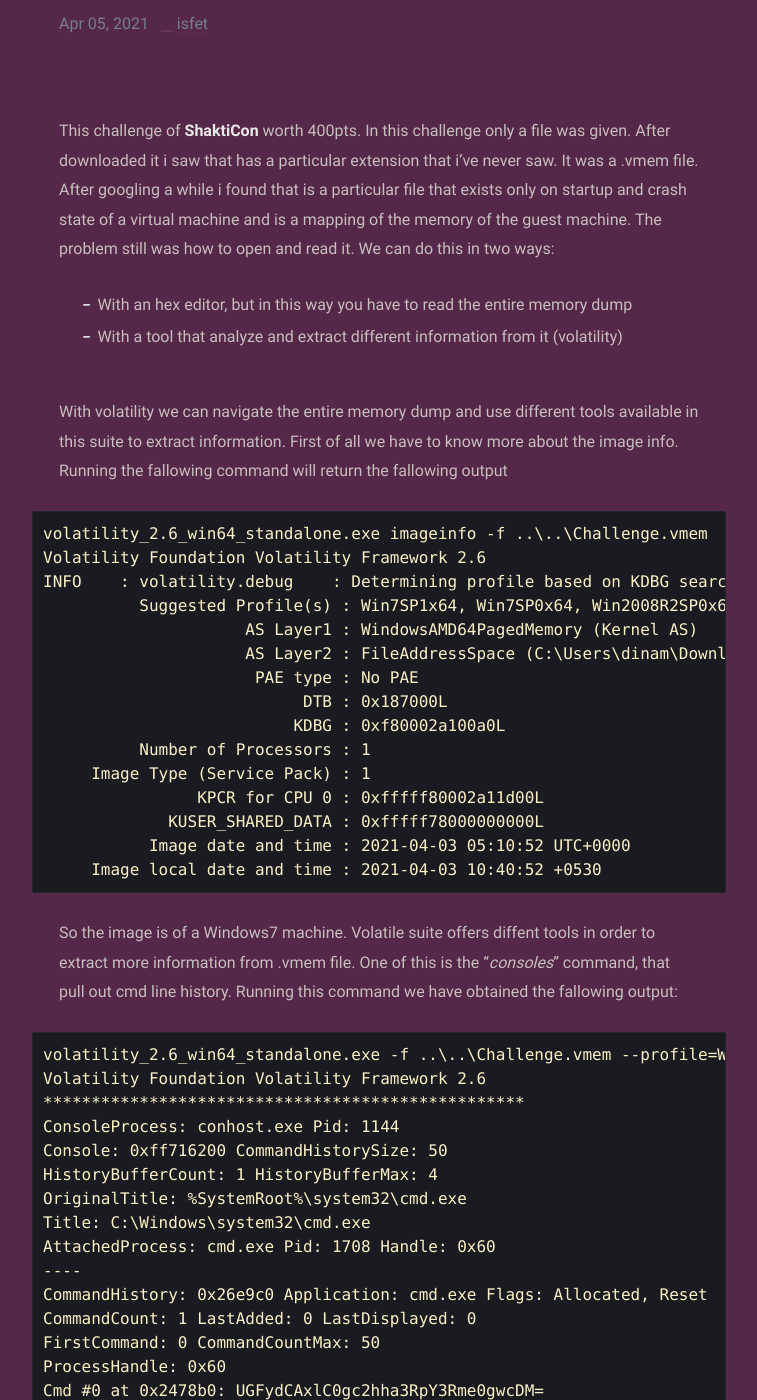
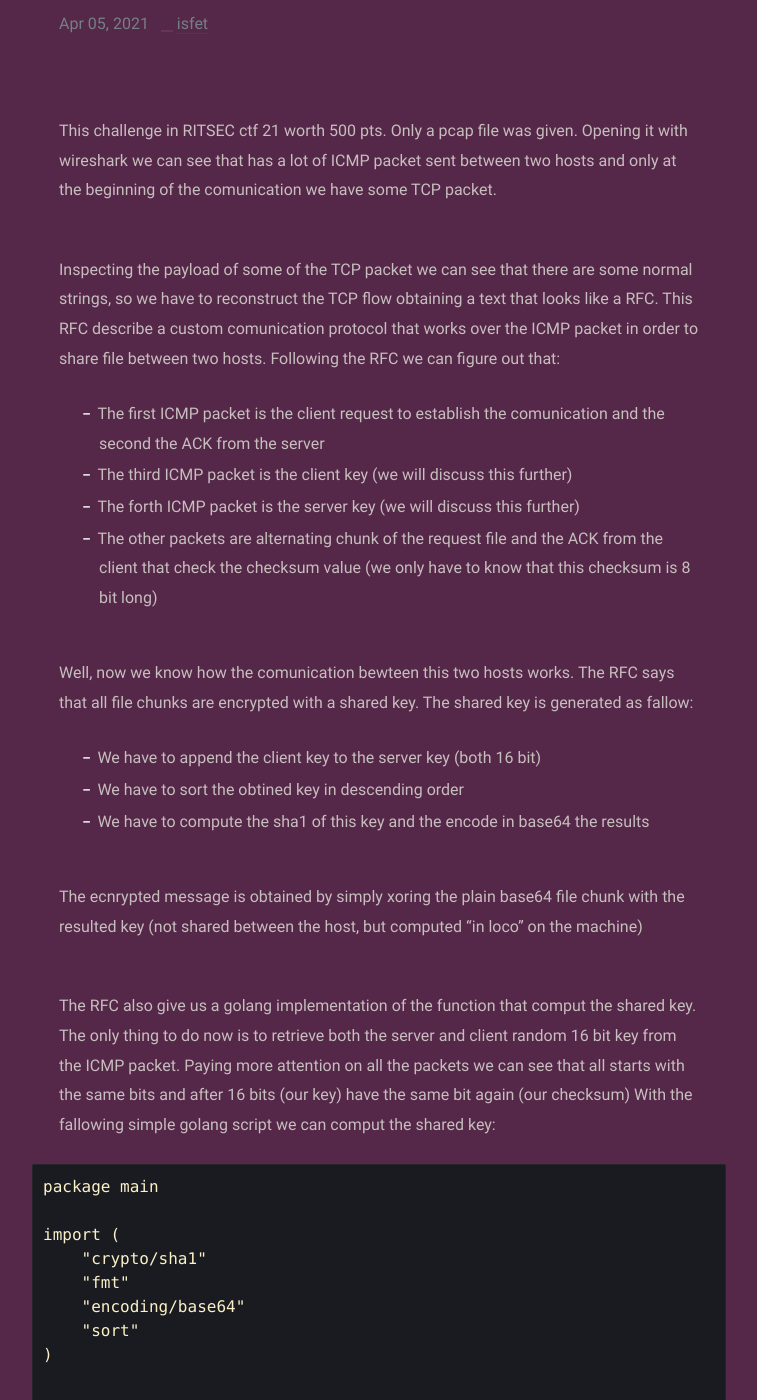
Before and after one commit to HACKappatoi/HACKappatoi.github.io, a Jekyll site: the page built from _posts/IFTPP/2021-04-12-IFTPP.md, in a window 1280 px wide and 1400 px high, scrolled down 247 px. Shown: the whole window, without its empty margins (261-1018 px from the left). Built offline with Jekyll 4.4.1, drawn with Linux system fonts in a browser that asks for light colours; some of the changed text lies outside the part shown.

Commit message:
Update 2021-04-12-IFTPP.md

````diff
--- a/_posts/IFTPP/2021-04-12-IFTPP.md
+++ b/_posts/IFTPP/2021-04-12-IFTPP.md
@@ -1,160 +1,66 @@
 ---
 layout: post
-title:  "[Shakti CTF] Help Me"
+title:  "[RITSEC CTF 21] IFTPP"
 date:   "2021-04-05"
 categories: Forensics
 author: isfet
 ---
 
-This challenge of **ShaktiCon** worth 400pts. In this challenge only a file was given. After downloaded it i saw that has a particular extension that i've never saw. It was a .vmem file. After googling a while i found that is a particular file that exists only on startup and crash state of a virtual machine and is a mapping of the memory of the guest machine. The problem still was how to open and read it. We can do this in two ways:
-- With an hex editor, but in this way you have to read the entire memory dump
-- With a tool that analyze and extract different information from it (volatility)
+This challenge in RITSEC ctf 21 worth 500 pts. Only a pcap file was given.
+Opening it with wireshark we can see that has a lot of ICMP packet sent between two hosts and only at the beginning of the comunication we have some TCP packet.
 
-With volatility we can navigate the entire memory dump and use different tools available in this suite to extract information.
-First of all we have to know more about the image info. Running the fallowing command will return the fallowing output
+Inspecting the payload of some of the TCP packet we can see that there are some normal strings, so we have to reconstruct the TCP flow obtaining a text that looks like a RFC.
+This RFC describe a custom comunication protocol that works over the ICMP packet in order to share file between two hosts.
+Following the RFC we can figure out that:
+
+- The first ICMP packet is the client request to establish the comunication and the second the ACK from the server
+- The third ICMP packet is the client key (we will discuss this further)
+- The forth ICMP packet is the server key (we will discuss this further)
+- The other packets are alternating chunk of the request file and the ACK from the client that check the checksum value (we only have to know that this checksum is 8 bit long)
+
+Well, now we know how the comunication bewteen this two hosts works. The RFC says that all file chunks are encrypted with a shared key.
+The shared key is generated as fallow:
+- We have to append the client key to the server key (both 16 bit)
+- We have to sort the obtined key in descending order
+- We have to compute the sha1 of this key and the encode in base64 the results
+
+The ecnrypted message is obtained by simply xoring the plain base64 file chunk with the resulted key (not shared between the host, but computed "in loco" on the machine)
+
+The RFC also give us a golang implementation of the function that comput the shared key. The only thing to do now is to retrieve both the server and client random 16 bit key from the ICMP packet.
+Paying more attention on all the packets we can see that all starts with the same bits and after 16 bits (our key) have the same bit again (our checksum)
+With the fallowing simple golang script we can comput the shared key:
+
 ```
-volatility_2.6_win64_standalone.exe imageinfo -f ..\..\Challenge.vmem
-Volatility Foundation Volatility Framework 2.6
-INFO    : volatility.debug    : Determining profile based on KDBG search...
-          Suggested Profile(s) : Win7SP1x64, Win7SP0x64, Win2008R2SP0x64, Win2008R2SP1x64_23418, Win2008R2SP1x64, Win7SP1x64_23418
-                     AS Layer1 : WindowsAMD64PagedMemory (Kernel AS)
-                     AS Layer2 : FileAddressSpace (C:\Users\dinam\Downloads\Challenge.vmem)
-                      PAE type : No PAE
-                           DTB : 0x187000L
-                          KDBG : 0xf80002a100a0L
-          Number of Processors : 1
-     Image Type (Service Pack) : 1
-                KPCR for CPU 0 : 0xfffff80002a11d00L
-             KUSER_SHARED_DATA : 0xfffff78000000000L
-           Image date and time : 2021-04-03 05:10:52 UTC+0000
-     Image local date and time : 2021-04-03 10:40:52 +0530
+package main
+
+import (
+    "crypto/sha1"
+    "fmt"
+    "encoding/base64"
+    "sort"
+)
+
+
+func calcSharedKey(key1 []byte, key2 []byte) []byte {
+        combined := append(key1, key2...) // put two keys together
+        sort.Slice(combined, func(i int, j int) bool {
+            return combined[i] > combined[j]
+            }) // sort descending
+        hasher := sha1.New()
+        hasher.Write(combined)
+        sha := base64.URLEncoding.EncodeToString(hasher.Sum(nil))
+        return []byte(sha)
+}
+
+func main() {
+
+    var key1 = []byte{0x4f, 0x16, 0x3f, 0x5f, 0x0f, 0x9a, 0x62, 0x1d, 0x72, 0x95, 0x66, 0xc7, 0x4d, 0x10, 0x03, 0x7c}
+    var key2 = []byte{0x52, 0xfd, 0xfc, 0x07, 0x21, 0x82, 0x65, 0x4f, 0x16, 0x3f, 0x5f, 0x0f, 0x9a, 0x62, 0x1d, 0x72}
+
+    var key = calcSharedKey(key2, key1)
+    fmt.Println(string(key))
+
+}
 ```
 
-So the image is of a Windows7 machine.
-Volatile suite offers diffent tools in order to extract more information from .vmem file.
-One of this is the "*consoles*" command, that pull out cmd line history. Running this command we have obtained the fallowing output:
-
-```
-volatility_2.6_win64_standalone.exe -f ..\..\Challenge.vmem --profile=Win7SP1x64 consoles
-Volatility Foundation Volatility Framework 2.6
-**************************************************
-ConsoleProcess: conhost.exe Pid: 1144
-Console: 0xff716200 CommandHistorySize: 50
-HistoryBufferCount: 1 HistoryBufferMax: 4
-OriginalTitle: %SystemRoot%\system32\cmd.exe
-Title: C:\Windows\system32\cmd.exe
-AttachedProcess: cmd.exe Pid: 1708 Handle: 0x60
-----
-CommandHistory: 0x26e9c0 Application: cmd.exe Flags: Allocated, Reset
-CommandCount: 1 LastAdded: 0 LastDisplayed: 0
-FirstCommand: 0 CommandCountMax: 50
-ProcessHandle: 0x60
-Cmd #0 at 0x2478b0: UGFydCAxlC0gc2hha3RpY3Rme0gwcDM=
-----
-Screen 0x250f70 X:80 Y:300
-Dump:
-Microsoft Windows [Version 6.1.7601]
-Copyright (c) 2009 Microsoft Corporation.  All rights reserved.
-
-C:\Users\alexander>UGFydCAxlC0gc2hha3RpY3Rme0gwcDM=
-'UGFydCAxlC0gc2hha3RpY3Rme0gwcDM' is not recognized as an internal or external c
-ommand,
-operable program or batch file.
-
-C:\Users\alexander>
-```
-
-With more attention we can see a strange command in the history: "*UGFydCAxlC0gc2hha3RpY3Rme0gwcDM=*". This seems like a base64 string. Converting this in a more simple format give us the first part of the flag: "*shaktictf{H0p3*".
-
-At this point we have a lot of different command to run on the image, but reading the description of teh challenge we know that we have to extract file from the .vmem file to achive the other part of the flag.
-We tried to extract the search history from Internet Explorer, maybe there we can find more usefull information.
-The command try to reconstract history from saved coockies, but unfortunatelly, we have obtained no usefull information. So we have decided to do this manally. We can list all file on the machine and reading a bit the result obtained we can find the ie history:
-```
-...
-\Device\HarddiskVolume1\Windows\System32\catroot\{F750E6C3-38EE-11D1-85E5-00C04FC295EE}\prnep003.cat
-\Device\HarddiskVolume1\Windows\System32\catroot\{F750E6C3-38EE-11D1-85E5-00C04FC295EE}\prnep00a.cat
-\Device\HarddiskVolume1\Windows\System32\catroot\{F750E6C3-38EE-11D1-85E5-00C04FC295EE}\prnca00z.cat
-\Device\HarddiskVolume1\Windows\System32\catroot\{F750E6C3-38EE-11D1-85E5-00C04FC295EE}\prnca00y.cat
-\Device\HarddiskVolume1\Program Files\desktop.ini
-\Device\HarddiskVolume1\Users\alexander\AppData\Roaming\Microsoft\Windows\Start Menu\Programs\WinRAR\WinRAR.lnk
-**\Device\HarddiskVolume1\Users\alexander\AppData\Local\Microsoft\Windows\Temporary Internet Files\Content.IE5\index.dat**
-\Device\HarddiskVolume1\Users\alexander\AppData\Roaming\Microsoft\Windows\Cookies\index.dat
-\Device\HarddiskVolume1\Users\alexander\AppData\Local\Microsoft\Windows\History\History.IE5\index.dat
-\Device\HarddiskVolume1\$Directory
-\Device\HarddiskVolume1\$Directory
-\Device\HarddiskVolume1\$Directory
-\Device\HarddiskVolume1\Windows\System32\drivers\tdx.sys
-\Device\HarddiskVolume1\Windows\System32\drivers\tdi.sys
-...
-```
-Boom! This file contains the information that we are searching for! We can download it running the following command:
-```
-volatility_2.6_win64_standalone.exe -f ..\..\Challenge.vmem --profile=Win7SP1x64 dumpfile <address if the file> --name <outputfilename> -D <destinationdir>
-```
-
-The downloaded file contains usefull strings:
-**Visited: alexander@file:///C:/Users/alexander/Downloads/L4ST.py**
-**Visited: alexander@file:///C:/Users/alexander/Documents/Part%20II.png**
-Now we know that we have to find this two files in the memory. Running again the previous command we can download this file.
-The first one is a python code that we have to use to obtain the last part of the flag, the otherone it's image.
-So... it's stego time!
-Opening this image with stegsolve, on some layer, there something strange that seems like a LSB. Opening with an online to for LSB we can obtain the second part of the flag: **_y0U_l1k3d_**.
-Now it's time to read the python code:
-```python
-s=4
-y=[]
-Z=[]
-k=[]
-Q='uh27bio:uY<xrA.'
-
-def yes(inp):
-
-    st=[]
-    for i in range (len(inp)):
-        st.append(chr(ord(inp[i])-i+4))
-    print(''.join(st)+"}")
-
-def Checkin(inp):
-
-    for i in range(len(inp)):
-        if(len(inp)<=7):
-            Z.append(chr(ord(inp[i])-1+i))
-        else:
-            Z.append(chr(ord(inp[i])+4))
-    return(''.join(Z))
-
-def tryin(text,s):
-
-    result = ''
-    for i in range(len(text)):
-        char = text[i]
-        if(char.isnumeric()):
-            result+=(chr(ord(char)-1))
-        elif(char.isupper()):
-            result += chr((ord(char) + s-65) % 26 + 65)
-        else:
-            result+=(chr(ord(char)^1))
-    return result
-
-X=input('Enter input:  ')
-k=Checkin(tryin(X,s))
-print(k)
-if(Q==k):
-    print('Yoo.. looks like your flag is complete!!')
-    yes(X)
-else:
-    print('try again:/ ')
-```
-
-Seems like that this code apply some operation on the flag and only if the input is equal to the given string in the code it will return the last part. So we have to put some string that will be equal to "**Q**" and we have to reverse the operation to obtain the last part.
-To reverse the operation we have also to call the functions in reverse order
-```python
-#from this
-k=Checkin(tryin(X,s))
-#to this
-k=tryin(Checkin(X),s)
-```
-We have also to pass in input the string Q and reverse all the operation in all the function
-So let's arm ourselves with patience and after a while with also paper and pen ( :( ) we have obtained the las part of the flag: "**ch4lL3ng3!}**"
-
-The complete flag is: "**shaktictf{H0p3_y0U_l1k3d_ch4lL3ng3!}**"
+Now, from the pcap file, we know that the client has requested a jpg file from the server, so we have find after the first chunk decryption the jpg header. After that, it's time to decode all file chunks and put all together and boom! we have the image with the flag.
````
